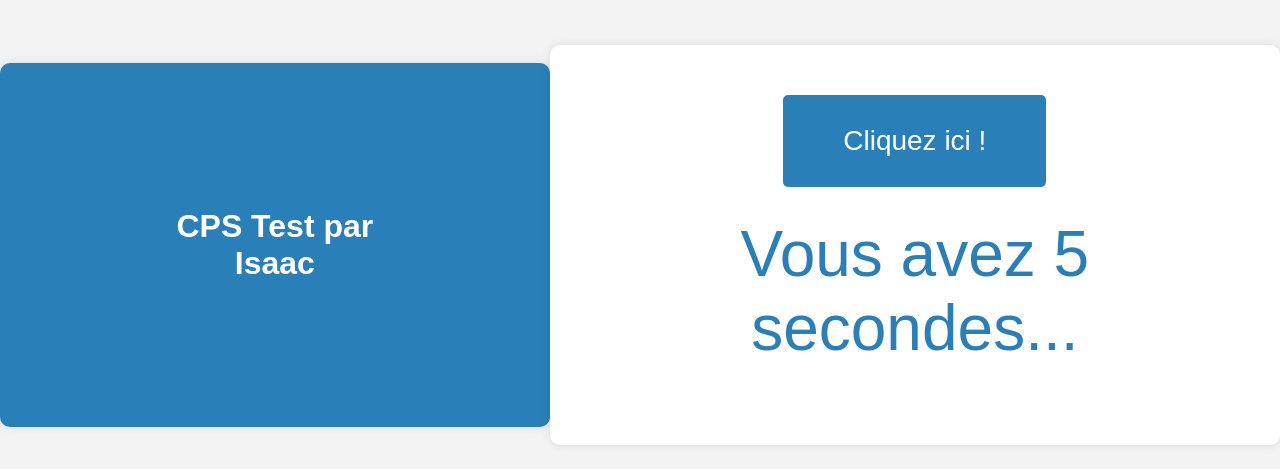
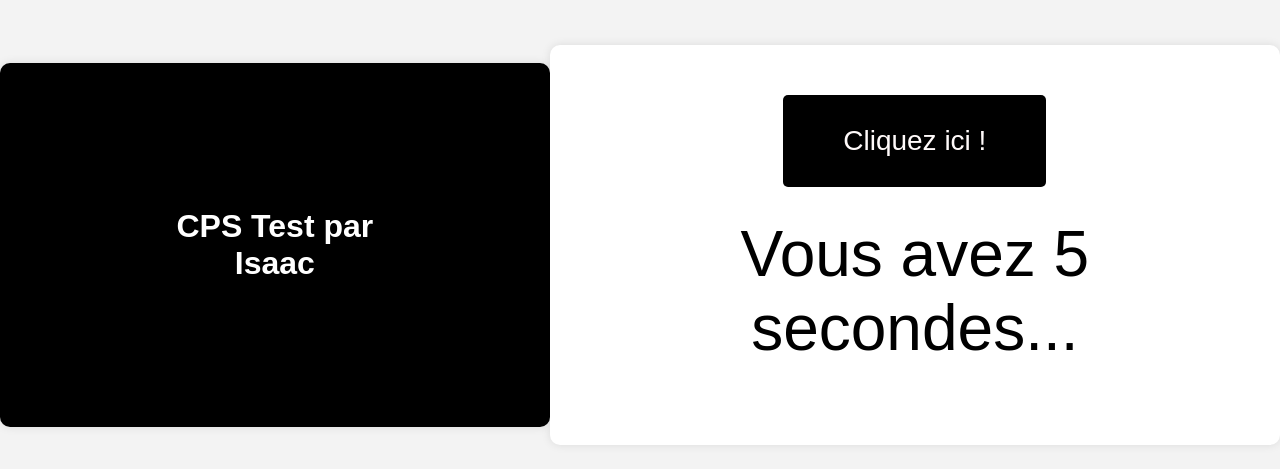
Before and after one commit to Isaac955/CPS-Test, a plain HTML site: page index.html in a window 1280 px wide. Shown: the part 155-624 px from the top of the page. Drawn offline with Linux system fonts and the light colour scheme.

Commit message:
Update style.css
color change

```diff
--- a/style.css
+++ b/style.css
@@ -11,7 +11,7 @@ body {
 h1 {
     text-align: center;
     padding: 145px;
-    background-color: #2980b9;
+    background-color: black;
     color: #fff;
     margin: 0;
     box-shadow: 0 0 10px rgba(0, 0, 0, 0.1);
@@ -29,8 +29,8 @@ h1 {
     display: inline-block;
     padding: 30px 60px;
     font-size: 28px;
-    background-color: #2980b9;
-    color: #fff;
+    background-color: black;
+    color: #fffafa;
     border: none;
     cursor: pointer;
     border-radius: 5px;
@@ -38,18 +38,18 @@ h1 {
 }
 
 .bouton-cps:hover {
-    background-color: #1c6389;
+    background-color: rgb(22, 22, 22);
 }
 
 .compteur {
     font-size: 64px;
     margin-top: 30px;
-    color: #2980b9;
+    color: black;
 }
 
 .resultat-cps {
     font-size: 48px;
     font-weight: bold;
     margin-top: 30px;
-    color: #2980b9;
+    color: black;
 }
```
